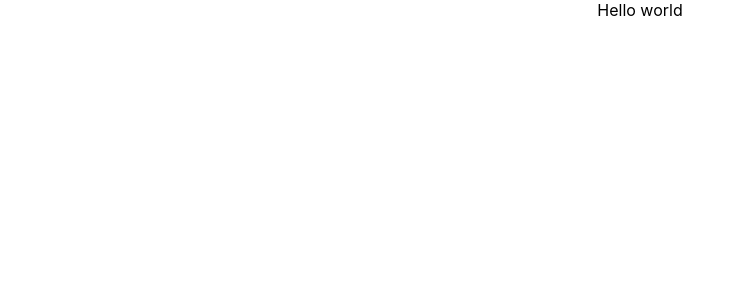
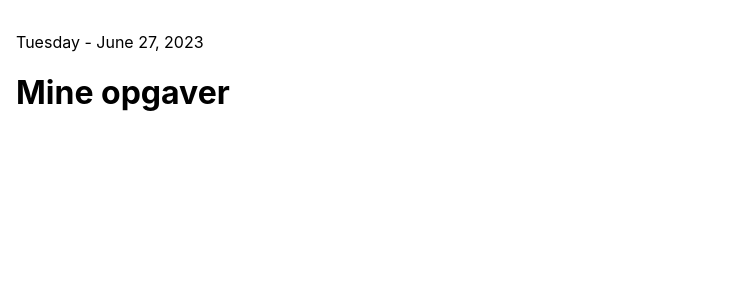
Before and after one commit to Steffen-Svenningsen/todo-app, a React (Create React App) app: page / in a window 1280 px wide. Shown: the top 300 px of the page, without its empty margins (0-729 px from the left). Built offline with nearby package versions, Linux system fonts and the light colour scheme.

Commit message:
Install & add dependencies and format and display date

```diff
--- a/package.json
+++ b/package.json
@@ -7,9 +7,11 @@
     "@testing-library/jest-dom": "^5.16.5",
     "@testing-library/react": "^13.4.0",
     "@testing-library/user-event": "^13.5.0",
+    "moment": "^2.29.4",
     "react": "^18.2.0",
     "react-dom": "^18.2.0",
     "react-scripts": "5.0.1",
+    "sass": "^1.63.6",
     "web-vitals": "^2.1.4",
     "workbox-background-sync": "^6.6.0",
     "workbox-broadcast-update": "^6.6.0",
--- a/src/App.css
+++ /dev/null
@@ -1,3 +0,0 @@
-.App {
-  text-align: center;
-}
--- a/src/App.js
+++ b/src/App.js
@@ -1,12 +1,20 @@
 import React from 'react';
-import './App.css';
+import './App.sass';
 
 function App() {
+  var moment = require('moment'); // require
+  moment.locale();
+  const date = moment().format('dddd - LL');
   return (
     <div className="App">
-      Hello world
+      <header>
+        <p className='date'>{date}</p>
+      </header>
+      <main>
+        <h1>Mine opgaver</h1>
+      </main>
     </div>
   );
-}
+};
 
 export default App;
--- /dev/null
+++ b/src/App.sass
@@ -0,0 +1,2 @@
+.App
+  padding: 1rem
```
Also changed, not shown: 1 other file (tests, documents, lock files or other folders).
